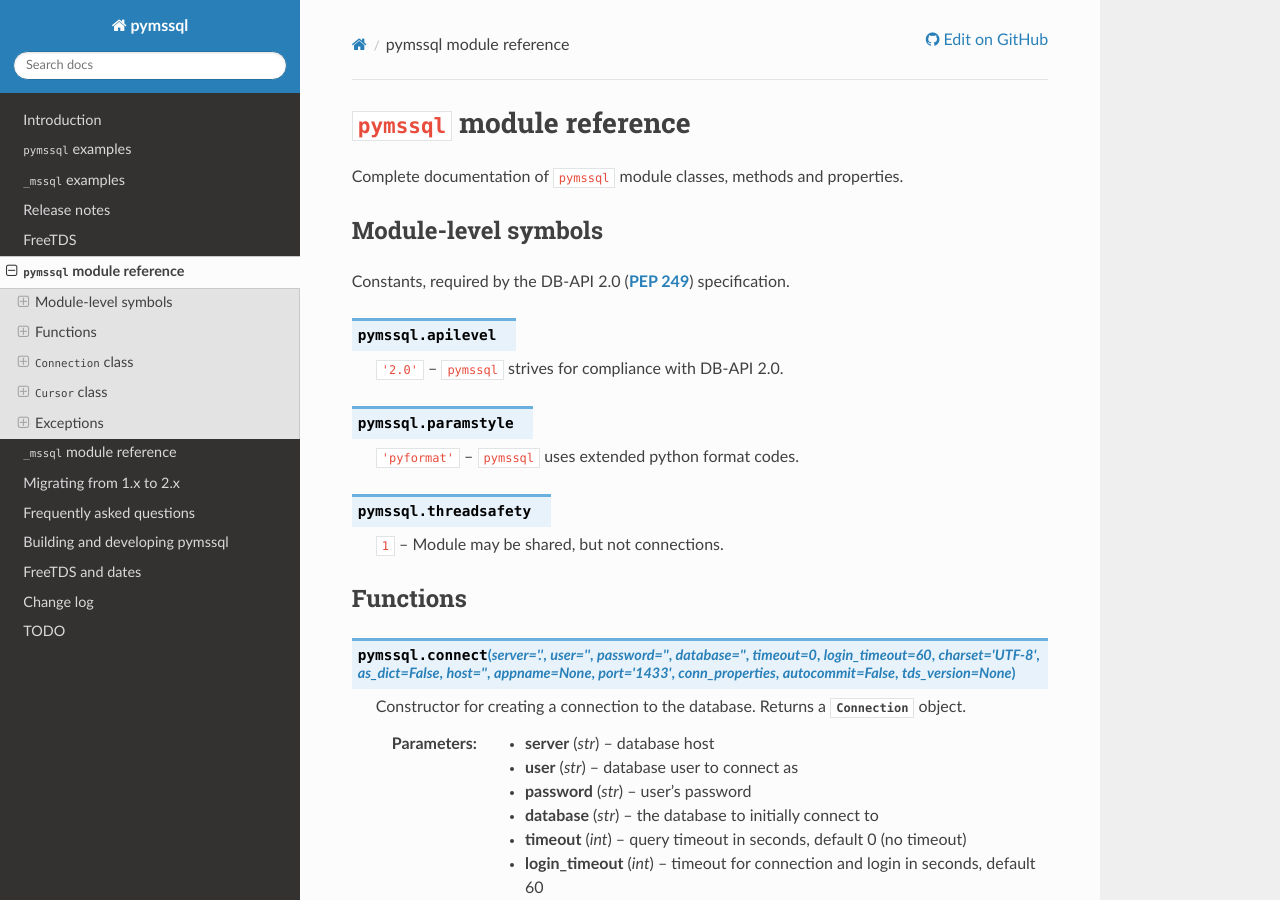
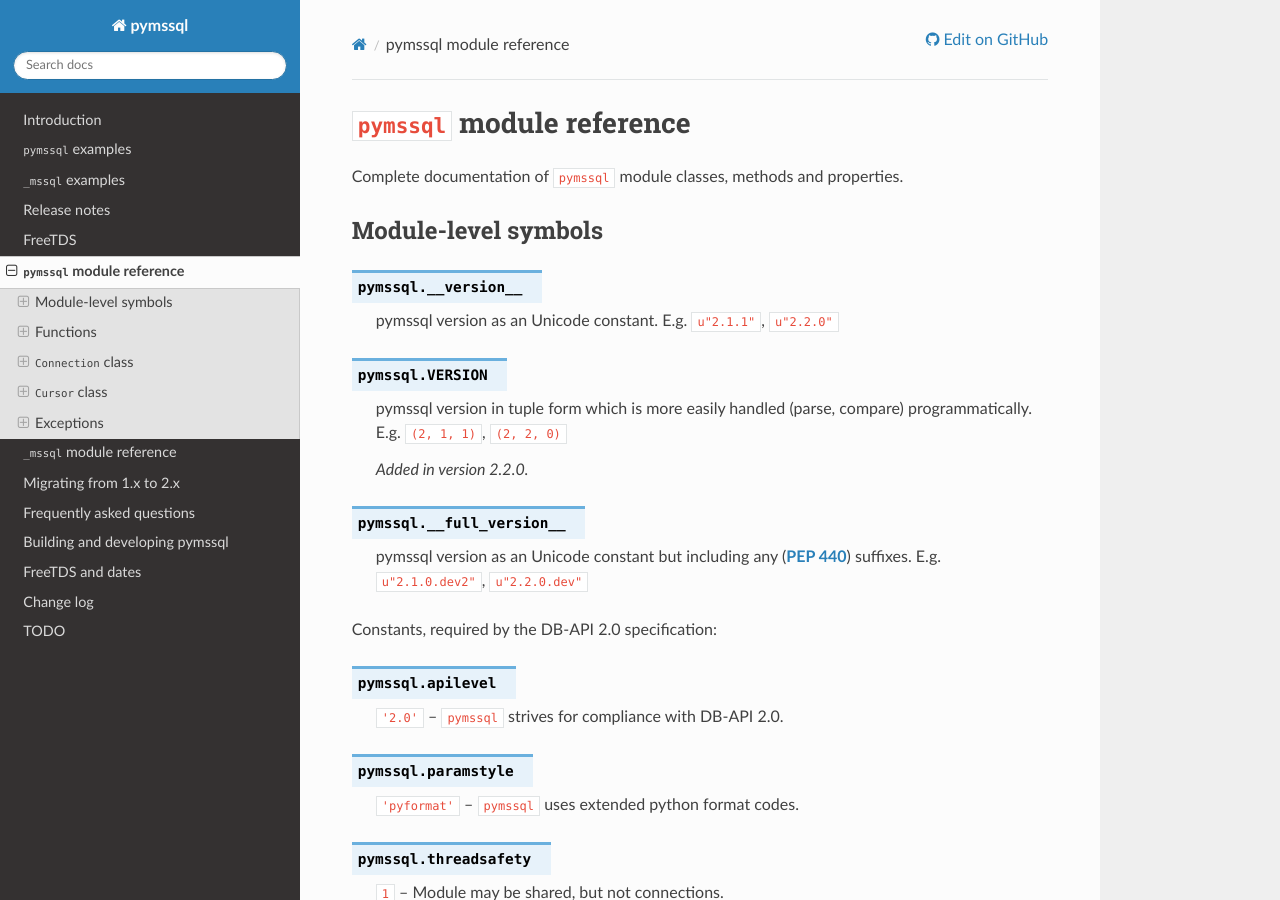
Before and after one commit to pymssql/pymssql, a Sphinx documentation site: the page built from docs/ref/pymssql.rst, in a window 1280 px wide and 900 px high. Built offline with Sphinx 7.4.7 and the Read the Docs theme 2.0.0, drawn with Linux system fonts in a browser that asks for light colours.

Commit message:
Add tuple variations of module and TDS protocol versions.
Newly added symbols are ``pymssql.VERSION``, ``_mssql.VERSION`` and
``_mssql.MSSQLConnection.tds_version_tuple``.

```diff
--- a/docs/conf.py
+++ b/docs/conf.py
@@ -21,7 +21,7 @@
 #sys.path.insert(0, os.path.abspath('.'))
 
 def extract_version():
-    with open(os.path.join(os.pardir, 'src', 'pymssql_version.h')) as f:
+    with open(os.path.join(os.pardir, 'src', 'version.h')) as f:
         content = f.read()
 
     # Parse file content that looks like this:
--- a/docs/ref/pymssql.rst
+++ b/docs/ref/pymssql.rst
@@ -9,7 +9,23 @@
 Module-level symbols
 ====================
 
-Constants, required by the DB-API 2.0 (:pep:`249`) specification.
+.. data:: __version__
+
+   pymssql version as an Unicode constant. E.g. ``u"2.1.1"``, ``u"2.2.0"``
+
+.. data:: VERSION
+
+   pymssql version in tuple form which is more easily handled (parse, compare)
+   programmatically. E.g. ``(2, 1, 1)``, ``(2, 2, 0)``
+
+   .. versionadded:: 2.2.0
+
+.. data:: __full_version__
+
+   pymssql version as an Unicode constant but including any (:pep:`440`)
+   suffixes.  E.g. ``u"2.1.0.dev2"``, ``u"2.2.0.dev"``
+
+Constants, required by the DB-API 2.0 specification:
 
 .. data:: apilevel
 
--- a/setup.py
+++ b/setup.py
@@ -90,7 +90,7 @@
 import struct
 
 def extract_version():
-    with open(osp.join(ROOT, 'src', 'pymssql_version.h')) as f:
+    with open(osp.join(ROOT, 'src', 'version.h')) as f:
         content = f.read()
 
     # Parse file content that looks like this:
```
Also changed, not shown: docs/ref/_mssql.rst (+26 -2 lines), 4 other files.
